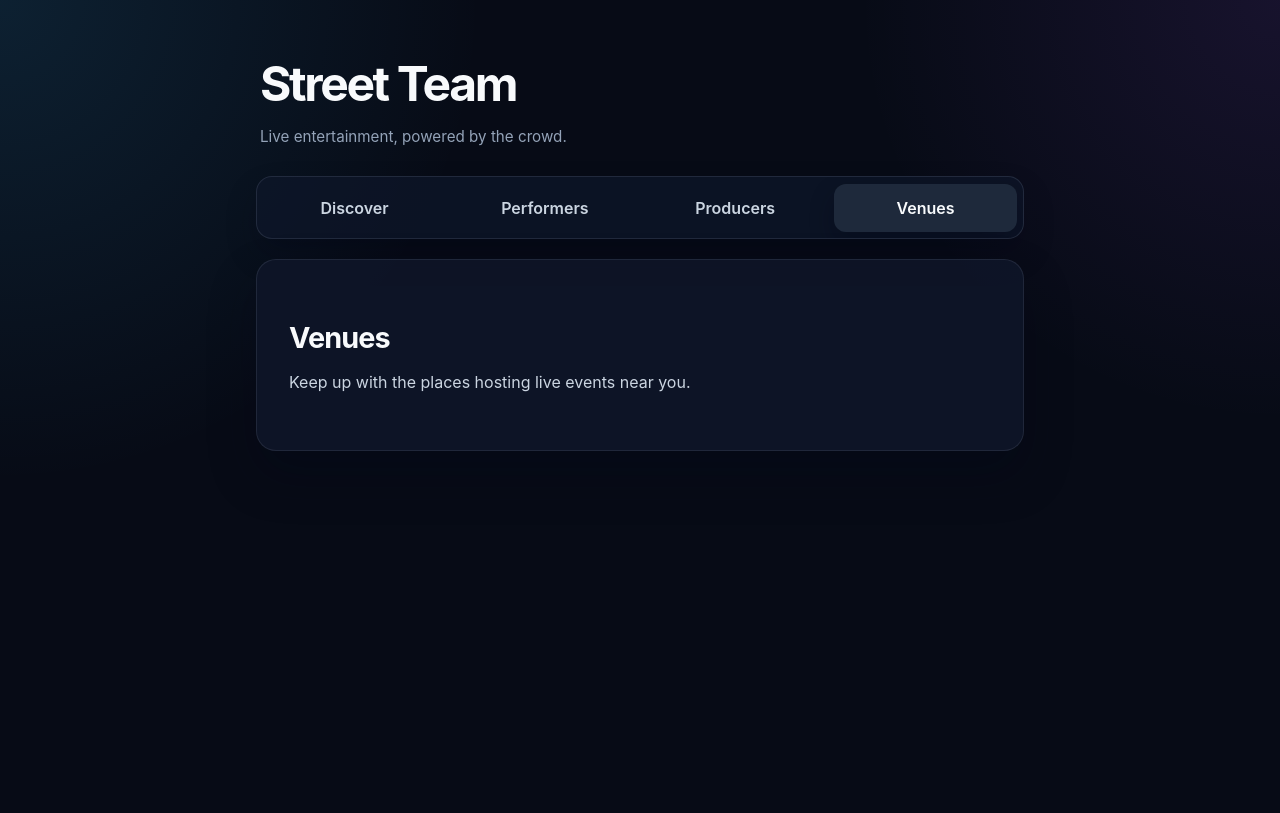
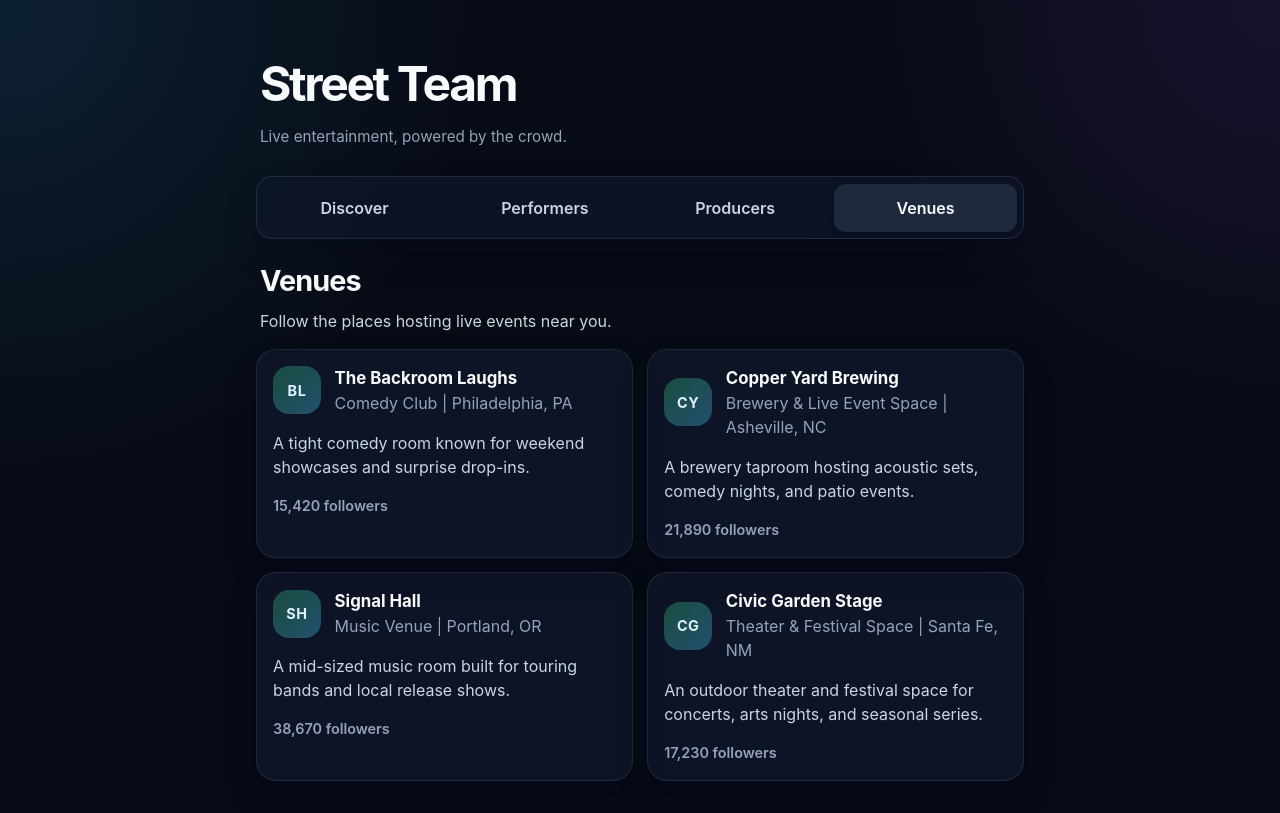
Before and after one commit to jrwilliams49730-ui/street-team-v2, a React (Vite) app: page /venues in a window 1280 px wide. Built offline with nearby package versions, Linux system fonts and the light colour scheme.

Commit message:
Add venue directory and public profile pages

```diff
--- a/src/App.css
+++ b/src/App.css
@@ -29,6 +29,8 @@
 .performer-card p,
 .producer-card h3,
 .producer-card p,
+.venue-card h3,
+.venue-card p,
 .profile-copy h2,
 .profile-copy p,
 .profile-meta,
@@ -130,7 +132,9 @@
 .performer-directory,
 .performer-profile,
 .producer-directory,
-.producer-profile {
+.producer-profile,
+.venue-directory,
+.venue-profile {
   display: flex;
   flex-direction: column;
   gap: 1rem;
@@ -154,13 +158,15 @@
 }
 
 .performer-grid,
-.producer-grid {
+.producer-grid,
+.venue-grid {
   display: grid;
   gap: 0.9rem;
 }
 
 .performer-card,
-.producer-card {
+.producer-card,
+.venue-card {
   display: flex;
   flex-direction: column;
   gap: 1rem;
@@ -178,7 +184,8 @@
 }
 
 .performer-card:hover,
-.producer-card:hover {
+.producer-card:hover,
+.venue-card:hover {
   border-color: rgba(56, 189, 248, 0.35);
   transform: translateY(-2px);
   box-shadow: 0 1.25rem 2.5rem rgba(2, 6, 23, 0.3);
@@ -186,6 +193,7 @@
 
 .performer-card:focus-visible,
 .producer-card:focus-visible,
+.venue-card:focus-visible,
 .back-link:focus-visible,
 .follow-button:focus-visible {
   outline: 2px solid #38bdf8;
@@ -193,14 +201,16 @@
 }
 
 .performer-card-header,
-.producer-card-header {
+.producer-card-header,
+.venue-card-header {
   display: flex;
   align-items: center;
   gap: 0.85rem;
 }
 
 .performer-avatar,
-.producer-avatar {
+.producer-avatar,
+.venue-avatar {
   display: grid;
   width: 3rem;
   height: 3rem;
@@ -222,14 +232,22 @@
     #172033;
 }
 
+.venue-avatar {
+  background:
+    linear-gradient(135deg, rgba(34, 197, 94, 0.28), rgba(56, 189, 248, 0.3)),
+    #172033;
+}
+
 .performer-card h3,
-.producer-card h3 {
+.producer-card h3,
+.venue-card h3 {
   font-size: 1.05rem;
   font-weight: 650;
 }
 
 .performer-card-header p,
 .producer-card-header p,
+.venue-card-header p,
 .follower-count,
 .profile-copy p,
 .upcoming-shows p,
@@ -239,6 +257,7 @@
 
 .performer-bio,
 .producer-bio,
+.venue-description,
 .profile-bio {
   color: #cbd5e1;
 }
@@ -355,7 +374,8 @@
   }
 
   .performer-grid,
-  .producer-grid {
+  .producer-grid,
+  .venue-grid {
     grid-template-columns: repeat(2, minmax(0, 1fr));
   }
 }
--- a/src/App.tsx
+++ b/src/App.tsx
@@ -3,6 +3,8 @@ import PerformerDirectory from './features/performers/PerformerDirectory'
 import PerformerProfile from './features/performers/PerformerProfile'
 import ProducerDirectory from './features/producers/ProducerDirectory'
 import ProducerProfile from './features/producers/ProducerProfile'
+import VenueDirectory from './features/venues/VenueDirectory'
+import VenueProfile from './features/venues/VenueProfile'
 import './App.css'
 
 const navigationSections = [
@@ -29,11 +31,6 @@ const placeholderSections = [
     path: '/discover',
     heading: 'Discover the live scene',
     text: 'Find performers, producers, and venues worth following.',
-  },
-  {
-    path: '/venues',
-    heading: 'Venues',
-    text: 'Keep up with the places hosting live events near you.',
   },
 ] as const
 
@@ -89,6 +86,8 @@ function App() {
           <Route path="/performers/:slug" element={<PerformerProfile />} />
           <Route path="/producers" element={<ProducerDirectory />} />
           <Route path="/producers/:slug" element={<ProducerProfile />} />
+          <Route path="/venues" element={<VenueDirectory />} />
+          <Route path="/venues/:slug" element={<VenueProfile />} />
         </Routes>
       </div>
     </main>
--- /dev/null
+++ b/src/features/venues/VenueDirectory.tsx
@@ -0,0 +1,43 @@
+import { Link } from 'react-router-dom'
+import { formatFollowerCount, venues } from './venues'
+
+function VenueDirectory() {
+  return (
+    <section className="venue-directory">
+      <header className="section-heading">
+        <h2>Venues</h2>
+        <p>Follow the places hosting live events near you.</p>
+      </header>
+
+      <div className="venue-grid">
+        {venues.map((venue) => (
+          <Link
+            key={venue.slug}
+            to={`/venues/${venue.slug}`}
+            className="venue-card"
+          >
+            <div className="venue-card-header">
+              <div className="venue-avatar" aria-hidden="true">
+                {venue.initials}
+              </div>
+
+              <div>
+                <h3>{venue.name}</h3>
+                <p>
+                  {venue.category} | {venue.location}
+                </p>
+              </div>
+            </div>
+
+            <p className="venue-description">{venue.shortDescription}</p>
+            <span className="follower-count">
+              {formatFollowerCount(venue.followerCount)} followers
+            </span>
+          </Link>
+        ))}
+      </div>
+    </section>
+  )
+}
+
+export default VenueDirectory
--- /dev/null
+++ b/src/features/venues/VenueProfile.tsx
@@ -0,0 +1,59 @@
+import { Link, useParams } from 'react-router-dom'
+import { findVenueBySlug, formatFollowerCount } from './venues'
+
+function VenueProfile() {
+  const { slug } = useParams()
+  const venue = findVenueBySlug(slug)
+
+  if (!venue) {
+    return (
+      <section className="content-card empty-state">
+        <h2>Venue not found</h2>
+        <p>That venue is not in the directory yet.</p>
+        <Link to="/venues" className="back-link">
+          Back to venues
+        </Link>
+      </section>
+    )
+  }
+
+  return (
+    <section className="venue-profile">
+      <Link to="/venues" className="back-link">
+        Back to venues
+      </Link>
+
+      <article className="profile-card">
+        <div className="profile-hero">
+          <div className="venue-avatar profile-avatar" aria-hidden="true">
+            {venue.initials}
+          </div>
+
+          <div className="profile-copy">
+            <p className="eyebrow">{venue.category}</p>
+            <h2>{venue.name}</h2>
+            <p>{venue.location}</p>
+          </div>
+        </div>
+
+        <div className="profile-meta">
+          <strong>{formatFollowerCount(venue.followerCount)}</strong>
+          <span>followers</span>
+        </div>
+
+        <p className="profile-bio">{venue.description}</p>
+
+        <button type="button" className="follow-button">
+          Follow
+        </button>
+      </article>
+
+      <section className="upcoming-panel">
+        <h3>Upcoming events</h3>
+        <p>Upcoming events will appear here.</p>
+      </section>
+    </section>
+  )
+}
+
+export default VenueProfile
--- /dev/null
+++ b/src/features/venues/venues.ts
@@ -0,0 +1,69 @@
+export type Venue = {
+  name: string
+  slug: string
+  category: string
+  location: string
+  initials: string
+  shortDescription: string
+  description: string
+  followerCount: number
+}
+
+export const venues: Venue[] = [
+  {
+    name: 'The Backroom Laughs',
+    slug: 'the-backroom-laughs',
+    category: 'Comedy Club',
+    location: 'Philadelphia, PA',
+    initials: 'BL',
+    shortDescription:
+      'A tight comedy room known for weekend showcases and surprise drop-ins.',
+    description:
+      'The Backroom Laughs is a Philadelphia comedy club with an intimate stage, weekend showcases, and a reputation for surprise drop-ins from comics passing through town.',
+    followerCount: 15420,
+  },
+  {
+    name: 'Copper Yard Brewing',
+    slug: 'copper-yard-brewing',
+    category: 'Brewery & Live Event Space',
+    location: 'Asheville, NC',
+    initials: 'CY',
+    shortDescription:
+      'A brewery taproom hosting acoustic sets, comedy nights, and patio events.',
+    description:
+      'Copper Yard Brewing is an Asheville brewery and live event space hosting acoustic sets, comedy nights, patio markets, and community gatherings around a warm taproom stage.',
+    followerCount: 21890,
+  },
+  {
+    name: 'Signal Hall',
+    slug: 'signal-hall',
+    category: 'Music Venue',
+    location: 'Portland, OR',
+    initials: 'SH',
+    shortDescription:
+      'A mid-sized music room built for touring bands and local release shows.',
+    description:
+      'Signal Hall is a Portland music venue built for touring bands, local release shows, and high-energy bills with strong sound, clean sightlines, and a loyal neighborhood crowd.',
+    followerCount: 38670,
+  },
+  {
+    name: 'Civic Garden Stage',
+    slug: 'civic-garden-stage',
+    category: 'Theater & Festival Space',
+    location: 'Santa Fe, NM',
+    initials: 'CG',
+    shortDescription:
+      'An outdoor theater and festival space for concerts, arts nights, and seasonal series.',
+    description:
+      'Civic Garden Stage is a Santa Fe outdoor theater and festival space used for concerts, arts nights, seasonal series, and community productions under the desert sky.',
+    followerCount: 17230,
+  },
+]
+
+export function findVenueBySlug(slug?: string) {
+  return venues.find((venue) => venue.slug === slug)
+}
+
+export function formatFollowerCount(count: number) {
+  return new Intl.NumberFormat('en-US').format(count)
+}
```
